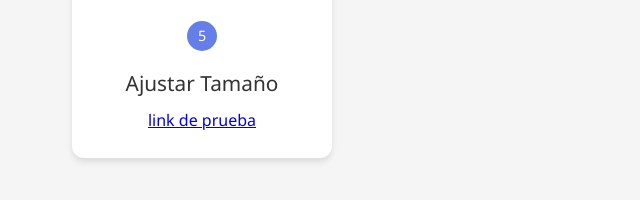
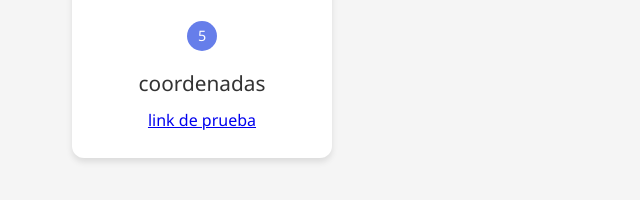
Before and after one commit to naomigcs10-cpu/portafolio_vision, a plain HTML site: page index.html in a window 1280 px wide. Shown: the part 1621-1821 px from the top of the page, 0-640 px from the left. Drawn offline with Linux system fonts and the light colour scheme.

Commit message:
Change heading from 'Ajustar Tamaño' to 'coordenadas'

```diff
--- a/index.html
+++ b/index.html
@@ -209,7 +209,7 @@
                 <div class="card-image">📈</div>
                 <div class="card-content">
                     <span class="card-number">5</span>
-                        <h3>Ajustar Tamaño</h3>
+                        <h3>coordenadas</h3>
                     <a href="ajustarimagen.html">link de prueba</a>
                 </div>
             </div>
```
